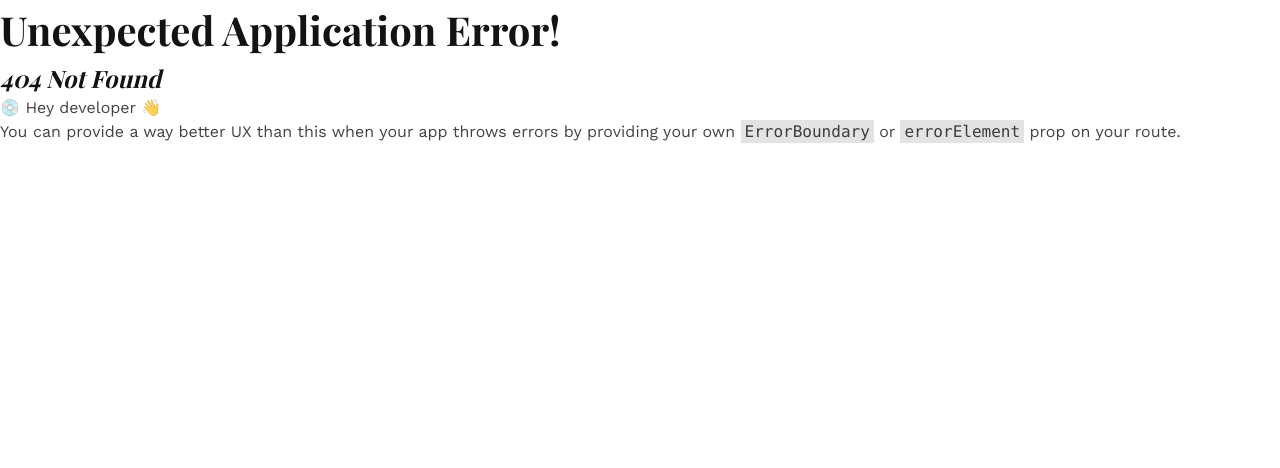
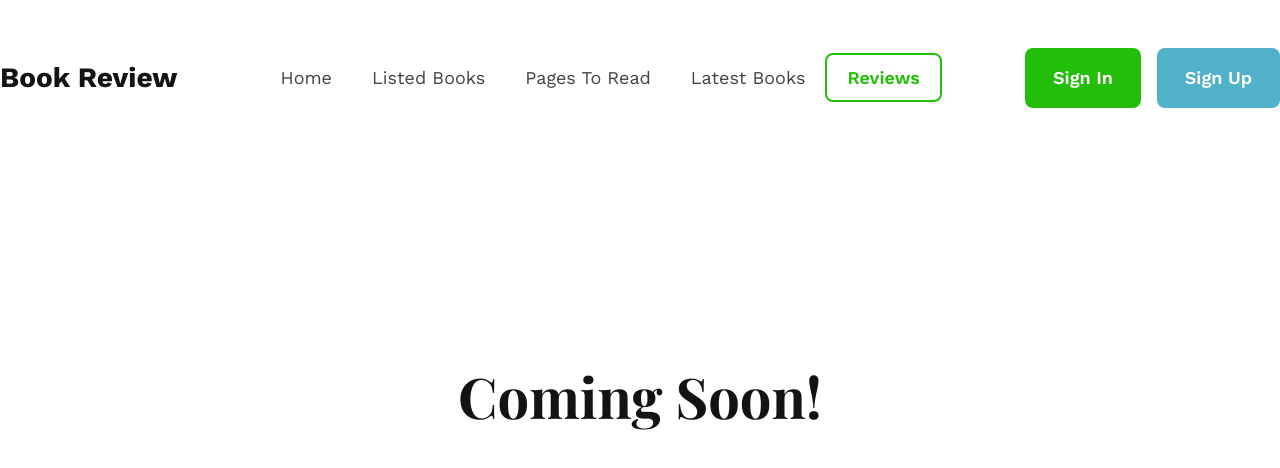
Before and after one commit to mdnumanahmed/book-review, a React (Vite) app: page /reviews in a window 1280 px wide. Before the commit this address had no page. Shown: the top 468 px of the page. Built offline with nearby package versions, Linux system fonts and the light colour scheme; a web font is replaced by a local one.

Commit message:
updated sort functionality and added more two routes

```diff
--- a/src/Provider/DataProvider.jsx
+++ b/src/Provider/DataProvider.jsx
@@ -10,8 +10,6 @@ const DataProvider = ({ children }) => {
   const [active, setActive] = useState(true);
   const [readList, setReadList] = useState([]);
   const [wishList, setWishList] = useState([]);
-  const [sortedReadBook, setSortedReadBook] = useState([]);
-  const [sortedWishBook, setSortedWishBook] = useState([]);
   const [reload, setReload] = useState(0);
   const [selected, setSelected] = useState("");
 
@@ -29,91 +27,6 @@ const DataProvider = ({ children }) => {
     setBook(book);
     setLoading(false);
   };
-
-  useEffect(() => {
-    console.log(selected, active);
-    if (active) {
-      if (selected === "rating") {
-        const ratingSort = readList.sort((a, b) => {
-          return b.rating - a.rating;
-        });
-        setSortedReadBook(ratingSort);
-      } else if (selected === "totalPage") {
-        const pageSort = readList.sort((a, b) => {
-          return b.totalPages - a.totalPages;
-        });
-        setSortedReadBook(pageSort);
-      } else if (selected === "publishedYear") {
-        const yearSort = readList.sort((a, b) => {
-          return b.yearOfPublishing - a.yearOfPublishing;
-        });
-        setSortedReadBook(yearSort);
-      }
-    } else {
-      if (selected === "rating") {
-        const ratingSort = wishList.sort((a, b) => {
-          return b.rating - a.rating;
-        });
-        setSortedWishBook(ratingSort);
-      } else if (selected === "totalPages") {
-        const pageSort = wishList.sort((a, b) => {
-          return b.totalPages - a.totalPages;
-        });
-        setSortedWishBook(pageSort);
-      } else if (selected === "publishedYear") {
-        const yearSort = wishList.sort((a, b) => {
-          return b.yearOfPublishing - a.yearOfPublishing;
-        });
-        setSortedWishBook(yearSort);
-      }
-    }
-  }, [active, readList, wishList, selected]);
-
-  // const handleSortBook = (e) => {
-  //   e.preventDefault();
-  //   setSelected(e.target.value);
-  //   // setReload((prev) => prev + 1);
-  //   console.log(selected, readList, sortedReadBook);
-  //   if (active) {
-  //     if (selected === "rating") {
-  //       const ratingSort = readList.sort((a, b) => {
-  //         return b.rating - a.rating;
-  //       });
-  //       setSortedReadBook(ratingSort);
-  //     } else if (selected === "totalPage") {
-  //       const pageSort = readList.sort((a, b) => {
-  //         return b.totalPages - a.totalPages;
-  //       });
-  //       setSortedReadBook(pageSort);
-  //     } else if (selected === "publishedYear") {
-  //       const yearSort = readList.sort((a, b) => {
-  //         return b.yearOfPublishing - a.yearOfPublishing;
-  //       });
-  //       setSortedReadBook(yearSort);
-  //     } else {
-  //       setSortedReadBook(readList);
-  //     }
-  //   } else {
-  //     if (selected === "rating") {
-  //       const ratingSort = wishList.sort((a, b) => {
-  //         return b.rating - a.rating;
-  //       });
-  //       setSortedWishBook(ratingSort);
-  //     } else if (selected === "totalPages") {
-  //       const pageSort = wishList.sort((a, b) => {
-  //         return b.totalPages - a.totalPages;
-  //       });
-  //       setSortedWishBook(pageSort);
-  //     } else if (selected === "publishedYear") {
-  //       const yearSort = wishList.sort((a, b) => {
-  //         return b.yearOfPublishing - a.yearOfPublishing;
-  //       });
-  //       setSortedWishBook(yearSort);
-  //     } else {
-  //       setSortedWishBook(wishList);
-  //     }
-  //   }
-  // };
 
   useEffect(
     (key = active ? "read-list" : "wishlist") => {
@@ -146,9 +59,6 @@ const DataProvider = ({ children }) => {
     setWishList,
     setReadList,
     setReload,
-    // handleSortBook,
-    sortedReadBook,
-    sortedWishBook,
     selected,
     setSelected,
   };
--- /dev/null
+++ b/src/pages/ListedBooks/BookList.jsx
@@ -0,0 +1,25 @@
+import PropTypes from "prop-types";
+import { DataContext } from "../../Provider/DataProvider";
+import { useContext } from "react";
+import ListedBook from "./ListedBook";
+
+const BookList = ({ books }) => {
+  const { handleBookDetails } = useContext(DataContext);
+  return (
+    <div>
+      {books.map((book) => (
+        <ListedBook
+          key={book.bookId}
+          book={book}
+          handleBookDetails={handleBookDetails}
+        />
+      ))}
+    </div>
+  );
+};
+
+BookList.propTypes = {
+  books: PropTypes.array.isRequired,
+};
+
+export default BookList;
--- a/src/pages/ListedBooks/ListedBooks.jsx
+++ b/src/pages/ListedBooks/ListedBooks.jsx
@@ -1,23 +1,24 @@
 import { NavLink } from "react-router-dom";
-import ListedBook from "./ListedBook";
 import { useContext } from "react";
 import { DataContext } from "../../Provider/DataProvider";
 import Loader from "../../Shared/Loader/Loader";
+import BookList from "./BookList";
+import SortedBookList from "./SortedBookList";
+import sortBooks from "../../utilities/sortBooks";
 
 const ListedBooks = () => {
   const {
     readList,
-    sortedReadBook,
-    sortedWishBook,
+    wishList,
+    loading,
     active,
     setActive,
-    wishList,
-    loading,
-    handleBookDetails,
-    // handleSortBook,
     selected,
     setSelected,
   } = useContext(DataContext);
+
+  const sortedReadBooks = sortBooks(readList, selected);
+  const sortedWishlistBooks = sortBooks(wishList, selected);
 
   if (loading) {
     return <Loader />;
@@ -29,7 +30,6 @@ const ListedBooks = () => {
           <h2>Books</h2>
         </div>
         <div className="text-center py-8">
-          <label htmlFor="">Sort By</label>
           <select
             value={selected}
             onChange={(e) => setSelected(e.target.value)}
@@ -39,7 +39,7 @@ const ListedBooks = () => {
               <option value="">Sort By</option>
               <option value="rating">Rating</option>
               <option value="totalPages">Number of pages</option>
-              <option value="publishedYear">Published year</option>
+              <option value="yearOfPublishing">Published year</option>
             </optgroup>
           </select>
         </div>
@@ -68,7 +68,19 @@ const ListedBooks = () => {
           </NavLink>
         </div>
         <div className="py-8 space-y-6">
-          {sortedReadBook.length <= 0 && active
+          {sortedReadBooks.length ? (
+            active ? (
+              <SortedBookList books={sortedReadBooks} />
+            ) : (
+              <SortedBookList books={sortedWishlistBooks} />
+            )
+          ) : active ? (
+            <BookList books={readList} />
+          ) : (
+            <BookList books={wishList} />
+          )}
+
+          {/* {active
             ? readList.map((book) => (
                 <ListedBook
                   key={book.bookId}
@@ -76,8 +88,7 @@ const ListedBooks = () => {
                   handleBookDetails={handleBookDetails}
                 />
               ))
-            : sortedWishBook.length <= 0 &&
-              !active &&
+            : !active &&
               wishList.map((book) => (
                 <ListedBook
                   key={book.bookId}
@@ -85,7 +96,8 @@ const ListedBooks = () => {
                   handleBookDetails={handleBookDetails}
                 />
               ))}
-          {sortedReadBook.length > 0 && active
+
+          {active && selected
             ? sortedReadBook.map((book) => (
                 <ListedBook
                   key={book.bookId}
@@ -93,15 +105,15 @@ const ListedBooks = () => {
                   handleBookDetails={handleBookDetails}
                 />
               ))
-            : sortedWishBook.length > 0 &&
-              !active &&
+            : !active &&
+              selected &&
               sortedWishBook.map((book) => (
                 <ListedBook
                   key={book.bookId}
                   book={book}
                   handleBookDetails={handleBookDetails}
                 />
-              ))}
+              ))} */}
         </div>
       </div>
     </div>
--- /dev/null
+++ b/src/pages/ListedBooks/SortedBookList.jsx
@@ -0,0 +1,25 @@
+import PropTypes from "prop-types";
+import ListedBook from "./ListedBook";
+import { useContext } from "react";
+import { DataContext } from "../../Provider/DataProvider";
+
+const SortedBookList = ({ books }) => {
+  const { handleBookDetails } = useContext(DataContext);
+  return (
+    <div>
+      {books.map((book) => (
+        <ListedBook
+          key={book.bookId}
+          book={book}
+          handleBookDetails={handleBookDetails}
+        />
+      ))}
+    </div>
+  );
+};
+
+SortedBookList.propTypes = {
+  books: PropTypes.array.isRequired,
+};
+
+export default SortedBookList;
--- /dev/null
+++ b/src/pages/Reviews/Reviews.jsx
@@ -0,0 +1,9 @@
+const Reviews = () => {
+  return (
+    <div className="min-h-screen -mt-40 flex justify-center items-center">
+      <h1>Coming Soon!</h1>
+    </div>
+  );
+};
+
+export default Reviews;
--- /dev/null
+++ b/src/utilities/sortBooks.js
@@ -0,0 +1,17 @@
+const sortBooks = (books, field) => {
+  if (!field) return books;
+  return [...books].sort((a, b) => (a[field] > b[field] ? -1 : 1));
+};
+
+// Sort the Book List Dynamically
+// Use the selected sortField to sort your list. Sorting should happen before rendering the list.
+export const sortAnyArrayOfObject = (books, field) => {
+  if (!field) return books; // Return unsorted list if no field is selected
+  return [...books].sort((a, b) => {
+    if (a[field] > b[field]) return -1; // Descending order
+    if (a[field] < b[field]) return 1;
+    return 0;
+  });
+};
+
+export default sortBooks;
```
Also changed, not shown: src/main.jsx (+10 -0 lines).
